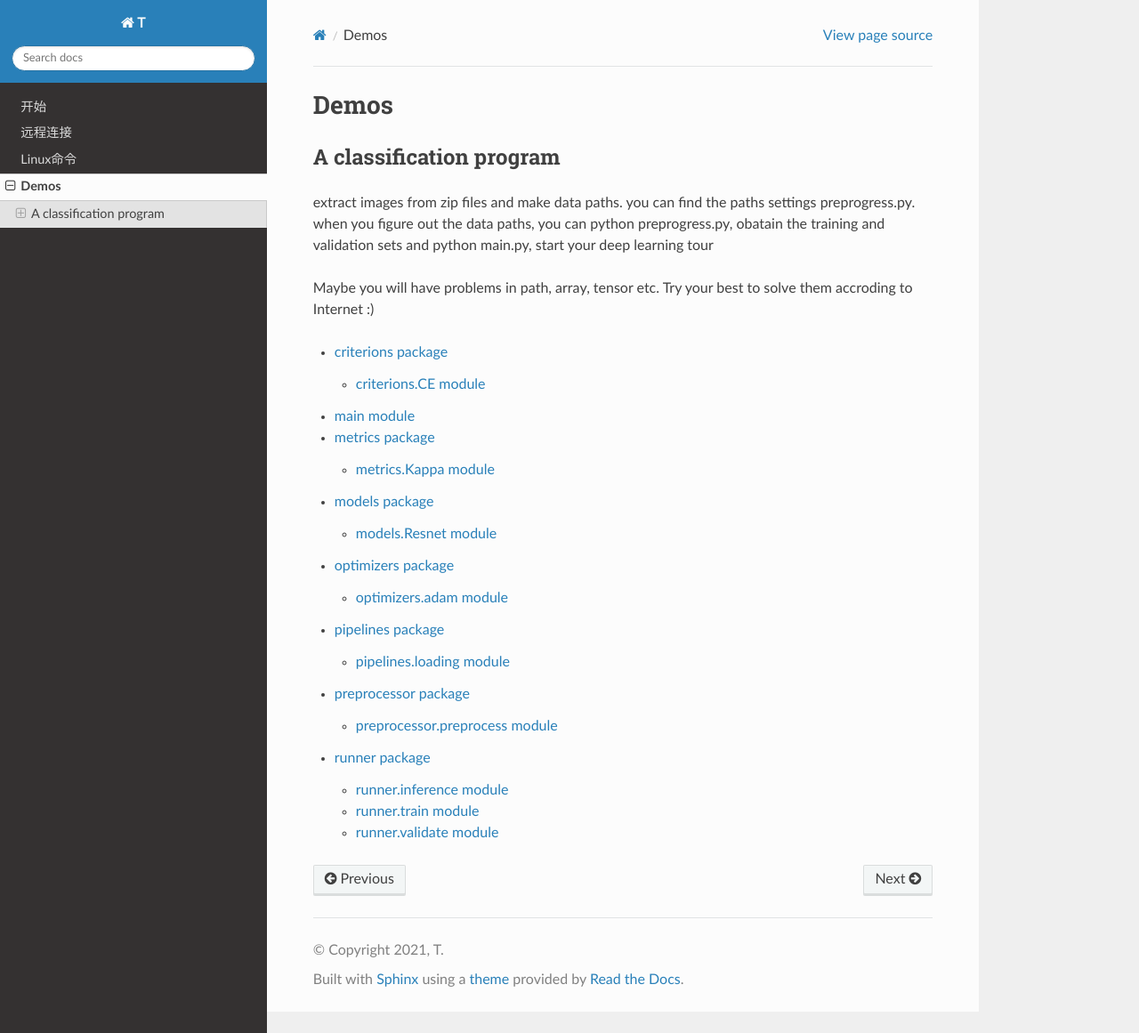
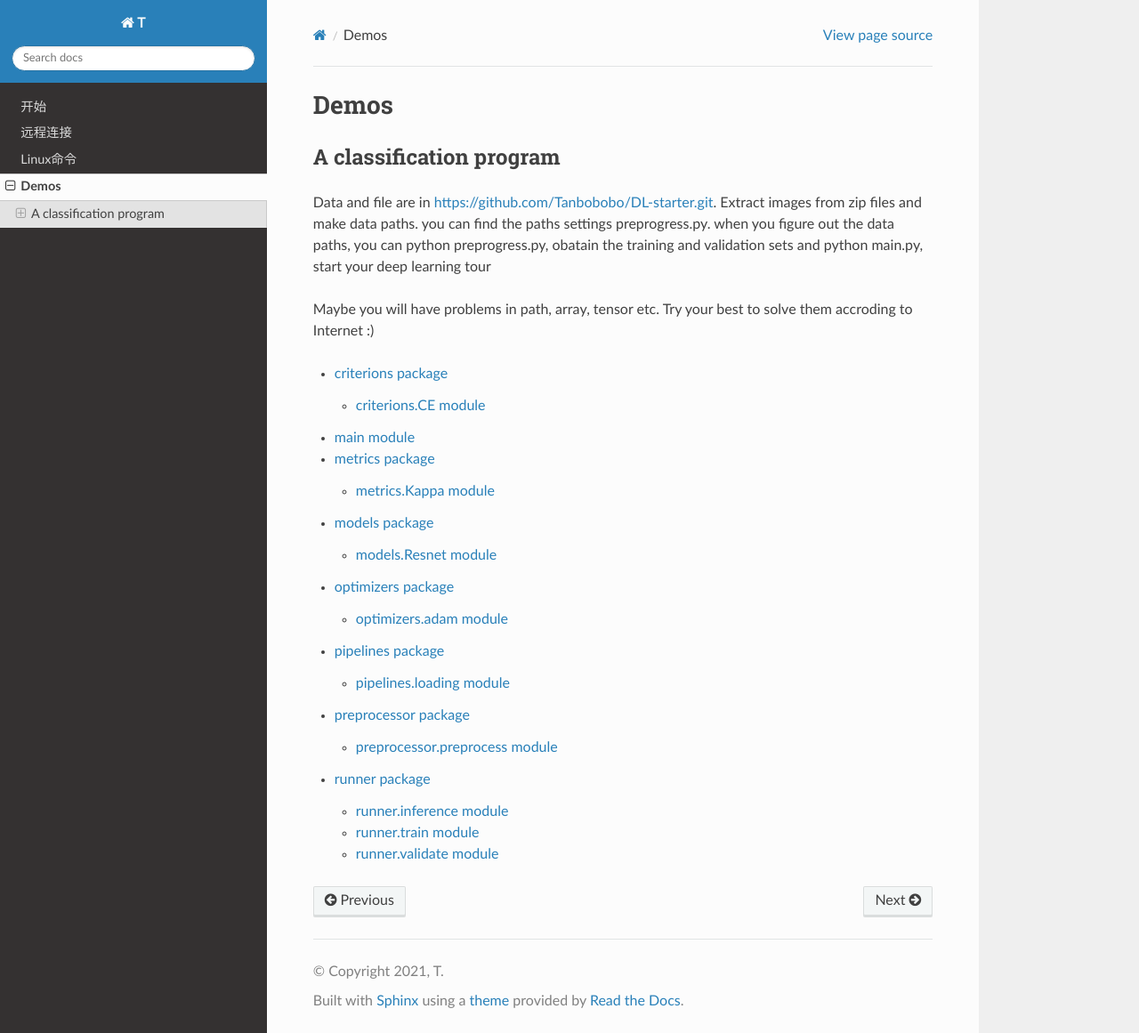
Before and after one commit to Tanbobobo/DL-starter, a Sphinx documentation site: the page built from docs/modules.rst, in a window 1280 px wide and 1161 px high. Shown: the whole window at 89% size. Built offline with Sphinx 7.4.7 and the Read the Docs theme 2.0.0, drawn with Linux system fonts in a browser that asks for light colours.

Commit message:
Update modules.rst

```diff
--- a/docs/modules.rst
+++ b/docs/modules.rst
@@ -3,7 +3,8 @@ Demos
 
 A classification program
 ------------------------
-extract images from zip files and make data paths.
+Data and file are in https://github.com/Tanbobobo/DL-starter.git.
+Extract images from zip files and make data paths.
 you can find the paths settings preprogress.py.
 when you figure out the data paths, you can
 python preprogress.py, obatain the training and validation sets
```
